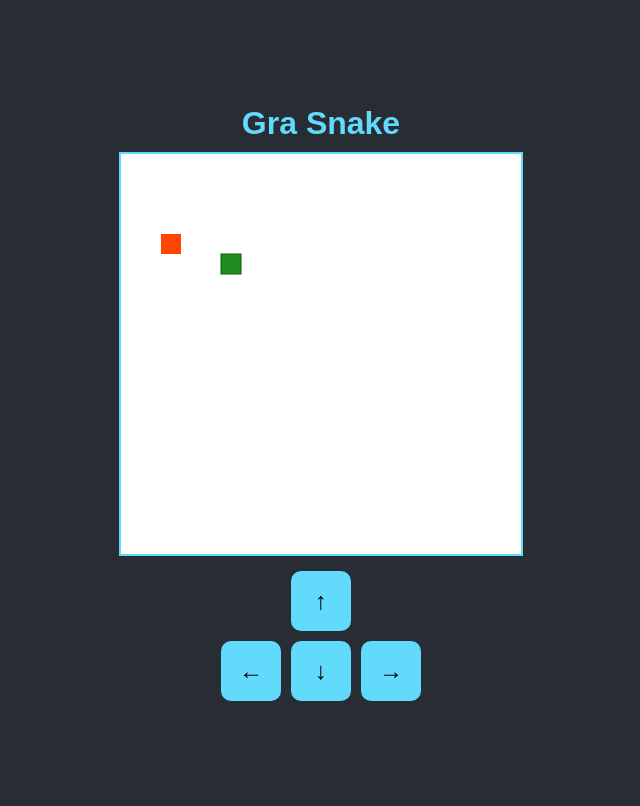
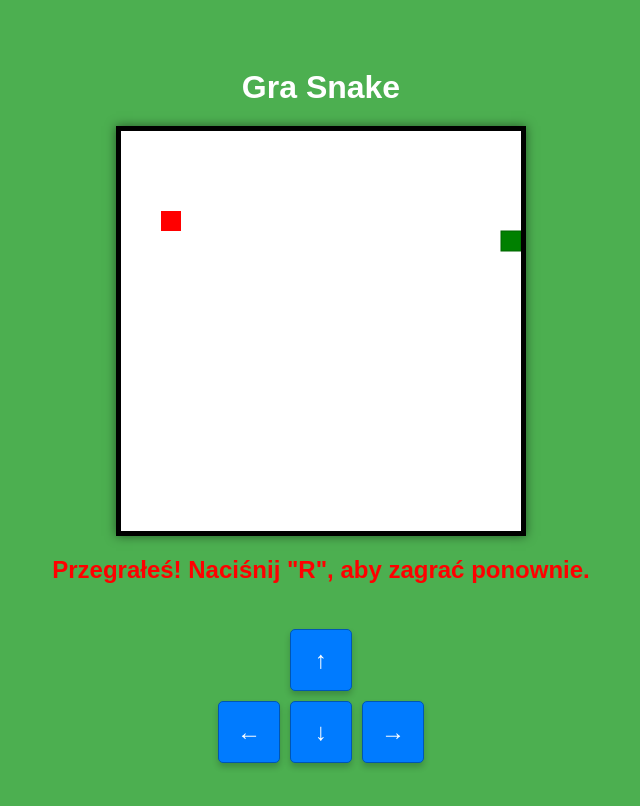
Before and after one commit to Frycu7709/Nowy, a plain HTML site: page index.html in a window 1280 px wide. Shown: the whole page, without its empty margins (319-959 px from the left). Drawn offline with Linux system fonts and the light colour scheme.

Commit message:
Poprawiono logike gry Snake

```diff
--- a/index.html
+++ b/index.html
@@ -11,55 +11,65 @@
             align-items: center;
             justify-content: center;
             height: 100vh;
-            background-color: #282c34;
+            background-color: #4CAF50; /* Zielone tło */
+            font-family: Arial, sans-serif;
             color: white;
-            font-family: Arial, sans-serif;
-            margin: 0;
+        }
+        h1 {
+            margin-bottom: 20px;
         }
         canvas {
-            border: 2px solid #61dafb;
-            background-color: #fff;
-        }
-        h1 {
-            margin: 10px;
-            font-size: 2em;
-            color: #61dafb;
+            border: 5px solid #000;
+            background-color: #FFF;
+            box-shadow: 0 0 10px rgba(0, 0, 0, 0.5);
         }
         #controls {
-            margin-top: 10px;
+            margin-top: 20px;
             display: flex;
             flex-direction: column;
             align-items: center;
         }
+        .control-row {
+            display: flex;
+            justify-content: center;
+        }
         .control {
             width: 60px;
             height: 60px;
-            background-color: #61dafb;
-            border: none;
-            border-radius: 10px;
+            background-color: #007BFF;
+            border: 1px solid #0056b3;
+            color: white;
+            font-size: 24px;
             text-align: center;
             line-height: 60px;
-            font-size: 24px;
-            color: black;
+            border-radius: 5px;
             cursor: pointer;
             margin: 5px;
-            transition: background-color 0.3s;
+            box-shadow: 0 4px 6px rgba(0, 0, 0, 0.2);
+            transition: background-color 0.3s, transform 0.3s;
         }
         .control:hover {
-            background-color: #21a1f1;
+            background-color: #0056b3;
+            transform: scale(1.1);
         }
-        .control-row {
-            display: flex;
+        .control:active {
+            background-color: #003f72;
         }
         #gameOver {
             display: none;
-            font-size: 1.5em;
-            margin-top: 20px;
-            color: #ff6347;
+            font-size: 24px;
+            color: red;
+        }
+        .container {
+            display: flex;
+            flex-direction: column;
+            align-items: center;
+            justify-content: center;
         }
     </style>
 </head>
 <body>
+    <div class="container">
         <h1>Gra Snake</h1>
         <canvas id="gameCanvas" width="400" height="400"></canvas>
         <h2 id="gameOver">Przegrałeś! Naciśnij "R", aby zagrać ponownie.</h2>
@@ -73,27 +83,48 @@
                 <div class="control" onclick="changeDirection('RIGHT')">→</div>
             </div>
         </div>
+    </div>
+
     <script>
         const canvas = document.getElementById('gameCanvas');
         const ctx = canvas.getContext('2d');
 
         const box = 20;
         let snake = [{ x: box * 5, y: box * 5 }];
-        let direction = '';
+        let direction = 'RIGHT';
         let food = spawnFood();
-        let score = 0;
         let gameOver = false;
 
+        // Obsługuje zarówno klawiaturę, jak i przyciski dotykowe
         document.addEventListener('keydown', (event) => {
-            if (!gameOver) changeDirection(event.key.replace('Arrow', ''));
-            if (gameOver && event.key.toLowerCase() === 'r') restartGame();
+            if (!gameOver) {
+                switch (event.key) {
+                    case 'ArrowUp':
+                        if (direction !== 'DOWN') direction = 'UP';
+                        break;
+                    case 'ArrowDown':
+                        if (direction !== 'UP') direction = 'DOWN';
+                        break;
+                    case 'ArrowLeft':
+                        if (direction !== 'RIGHT') direction = 'LEFT';
+                        break;
+                    case 'ArrowRight':
+                        if (direction !== 'LEFT') direction = 'RIGHT';
+                        break;
+                    case 'r':
+                        restartGame();
+                        break;
+                }
+            }
         });
 
         function changeDirection(dir) {
-            if (dir === 'Up' && direction !== 'DOWN') direction = 'UP';
-            if (dir === 'Down' && direction !== 'UP') direction = 'DOWN';
-            if (dir === 'Left' && direction !== 'RIGHT') direction = 'LEFT';
-            if (dir === 'Right' && direction !== 'LEFT') direction = 'RIGHT';
+            if (!gameOver) {
+                if (dir === 'UP' && direction !== 'DOWN') direction = 'UP';
+                if (dir === 'DOWN' && direction !== 'UP') direction = 'DOWN';
+                if (dir === 'LEFT' && direction !== 'RIGHT') direction = 'LEFT';
+                if (dir === 'RIGHT' && direction !== 'LEFT') direction = 'RIGHT';
+            }
         }
 
         function spawnFood() {
@@ -107,38 +138,43 @@
             if (gameOver) return;
 
             ctx.clearRect(0, 0, canvas.width, canvas.height);
+
+            // Rysowanie węża
             for (let i = 0; i < snake.length; i++) {
-                ctx.fillStyle = (i === 0) ? '#228B22' : '#90EE90';
+                ctx.fillStyle = (i === 0) ? 'green' : 'lightgreen';
                 ctx.fillRect(snake[i].x, snake[i].y, box, box);
-                ctx.strokeStyle = '#006400';
+                ctx.strokeStyle = 'darkgreen';
                 ctx.strokeRect(snake[i].x, snake[i].y, box, box);
             }
 
-            ctx.fillStyle = '#FF4500';
+            // Rysowanie jedzenia
+            ctx.fillStyle = 'red';
             ctx.fillRect(food.x, food.y, box, box);
 
-            const headX = snake[0].x;
-            const headY = snake[0].y;
+            // Poruszanie wężem
+            let headX = snake[0].x;
+            let headY = snake[0].y;
 
             if (headX === food.x && headY === food.y) {
-                score++;
                 food = spawnFood();
             } else {
                 snake.pop();
             }
 
-            let newHead;
-            if (direction === 'LEFT') newHead = { x: headX - box, y: headY };
-            if (direction === 'UP') newHead = { x: headX, y: headY - box };
-            if (direction === 'RIGHT') newHead = { x: headX + box, y: headY };
-            if (direction === 'DOWN') newHead = { x: headX, y: headY + box };
+            if (direction === 'LEFT') headX -= box;
+            if (direction === 'UP') headY -= box;
+            if (direction === 'RIGHT') headX += box;
+            if (direction === 'DOWN') headY += box;
+
+            const newHead = { x: headX, y: headY };
 
             if (collision(newHead)) {
                 gameOver = true;
                 document.getElementById('gameOver').style.display = 'block';
+            } else {
+                snake.unshift(newHead);
             }
 
-            snake.unshift(newHead);
             requestAnimationFrame(draw);
         }
 
@@ -152,9 +188,8 @@
 
         function restartGame() {
             snake = [{ x: box * 5, y: box * 5 }];
-            direction = '';
+            direction = 'RIGHT';
             food = spawnFood();
-            score = 0;
             gameOver = false;
             document.getElementById('gameOver').style.display = 'none';
             draw();
```
Lines whose indentation alone changed are shown as unchanged.
